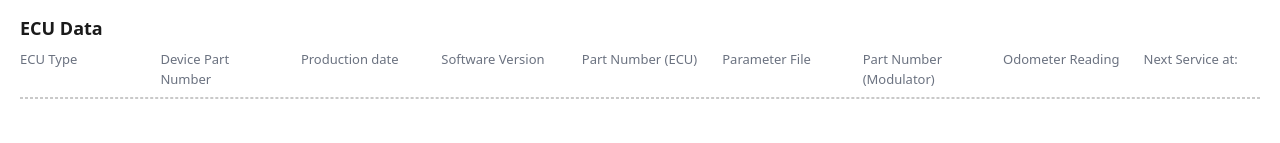
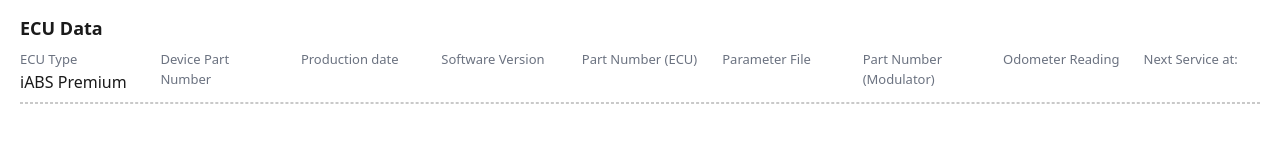
Before and after one commit to Gowtham0792/diagnostic-mockup, a React (Vite) app: page / in a window 1280 px wide. Shown: the part 201-344 px from the top of the page. Built offline with nearby package versions, Linux system fonts and the light colour scheme.

Commit message:
Set ECU Type value to iABS Premium
Co-Authored-By: Claude Sonnet 5 <noreply@anthropic.com>

```diff
--- a/src/data/mock.ts
+++ b/src/data/mock.ts
@@ -10,7 +10,7 @@ export const dms = {
   tabs: ['OVERVIEW', 'DIAGNOSTIC MEMORY', 'CONTROL', 'SYSTEM'] as const,
   memory: { active: 1, inactive: 3 },
   ecuData: [
-    { label: 'ECU Type' },
+    { label: 'ECU Type', value: 'iABS Premium' },
     { label: 'Device Part Number' },
     { label: 'Production date' },
     { label: 'Software Version' },
```
